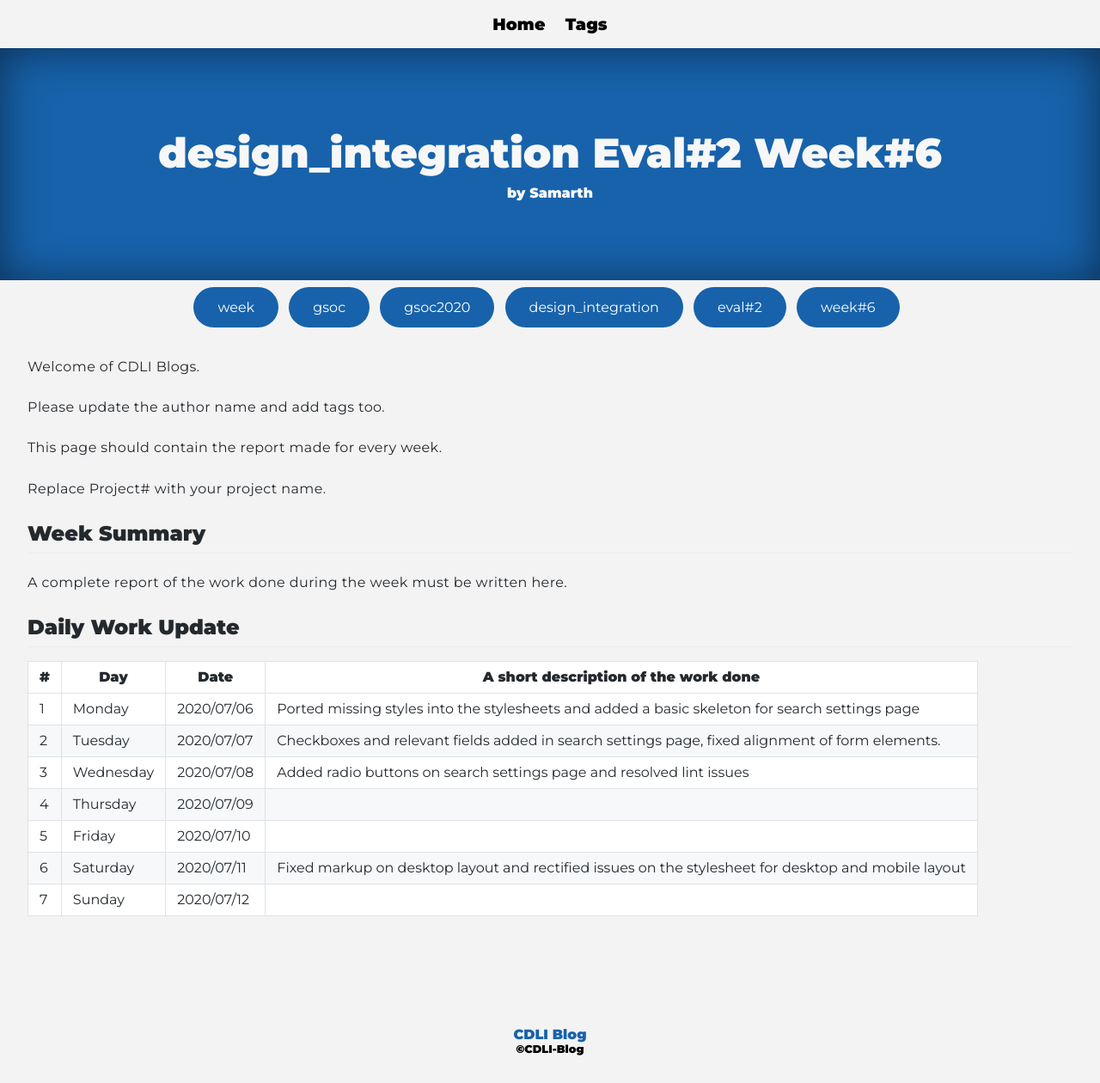
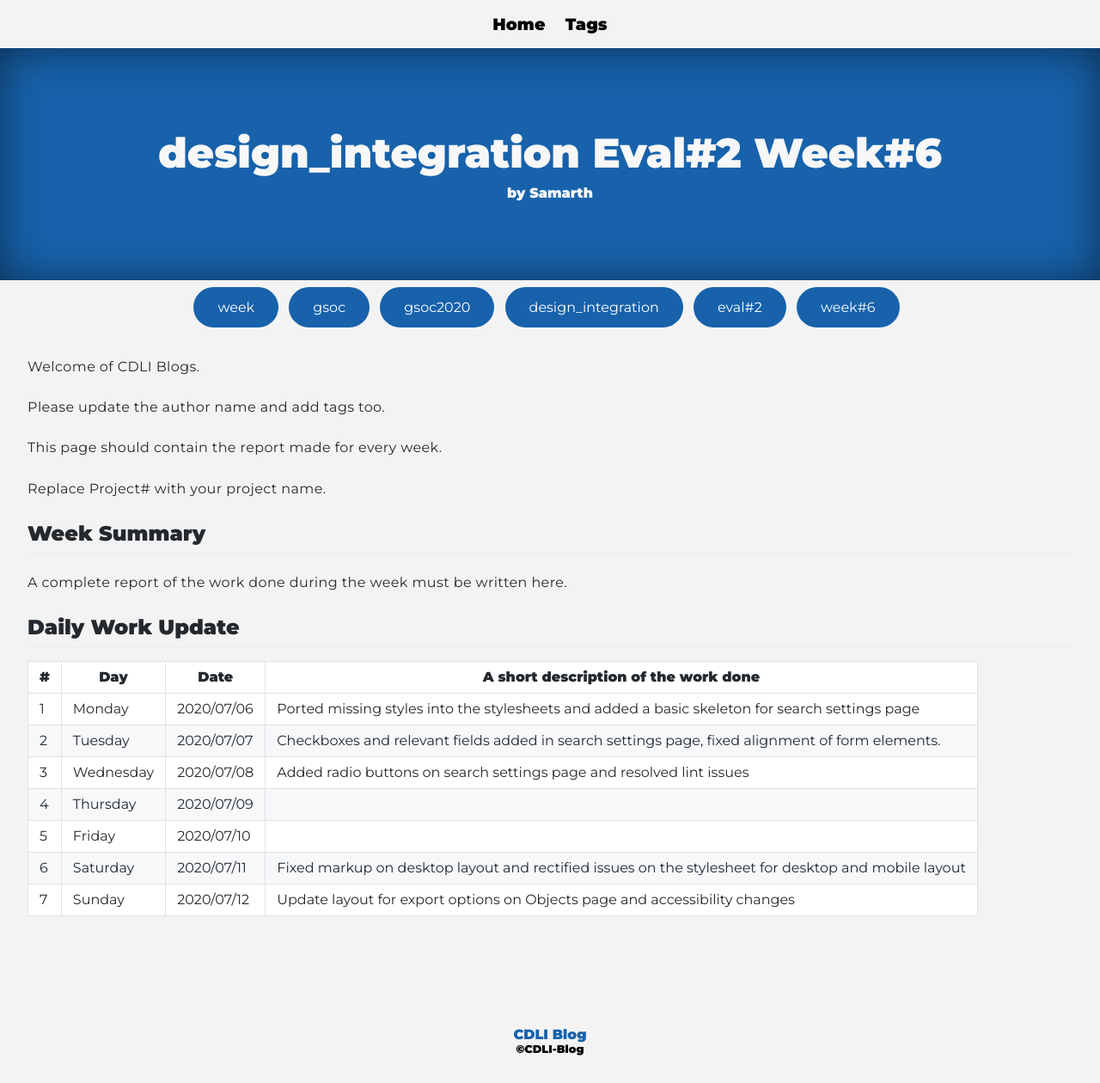
Before and after one commit to cdli-gh/blog, a Jekyll site: the page built from _blog/gsoc20/design_integration/posts/07_week6.md, in a window 1280 px wide. Shown: the whole page at 86% size. Built offline with Jekyll 4.4.1, drawn with Linux system fonts in a browser that asks for light colours; Markdown is read by kramdown in place of the engine named in the settings.

Commit message:
Update 07_week6.md

```diff
--- a/_blog/gsoc20/design_integration/posts/07_week6.md
+++ b/_blog/gsoc20/design_integration/posts/07_week6.md
@@ -27,4 +27,4 @@ A complete report of the work done during the week must be written here.
 |4   	| Thursday  	|   2020/07/09	|   	|
 |5   	| Friday  	|   2020/07/10	|   	|
 |6   	| Saturday  	|   2020/07/11	| Fixed markup on desktop layout and rectified issues on the stylesheet for desktop and mobile layout   	|
-|7   	| Sunday  	|   2020/07/12	|   	|
+|7   	| Sunday  	|   2020/07/12	| Update layout for export options on Objects page and accessibility changes  	|
```
